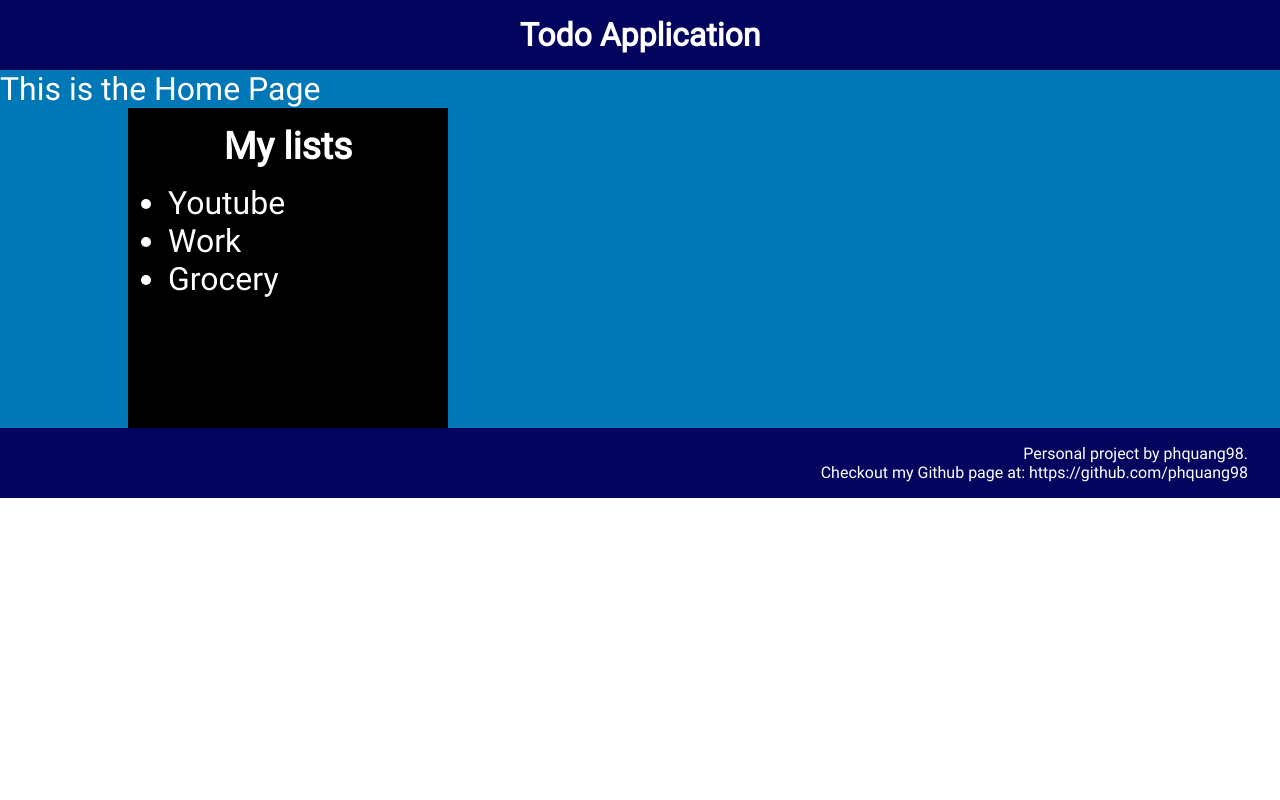
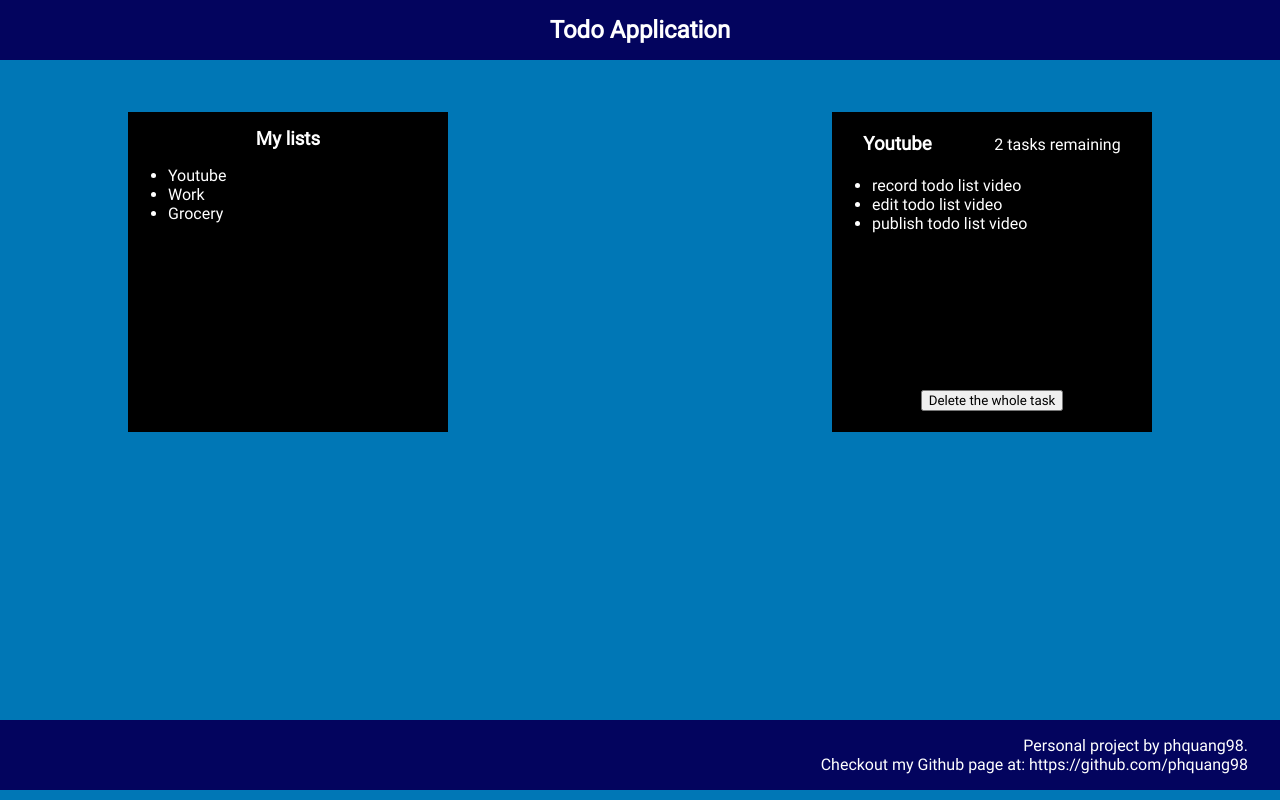
Before and after one commit to phquang98/webdev-project004, a React (Create React App) app: page / in a window 1280 px wide. Built offline with nearby package versions, Linux system fonts and the light colour scheme.

Commit message:
feat: introduce TaskSection

```diff
--- /dev/null
+++ b/src/components/TaskSection/index.tsx
@@ -0,0 +1,36 @@
+import { StyledPaper } from "components/Paper/styles";
+
+type TaskSectionProps = {
+  className?: string;
+};
+
+const TaskSection = (props: TaskSectionProps): JSX.Element => {
+  const { className } = props;
+
+  return (
+    <>
+      <div className={className}>
+        <StyledPaper width={20} height={20}>
+          <section className="task-sec__header">
+            <h3>Youtube</h3>
+            <p>2 tasks remaining</p>
+          </section>
+
+          <section className="task-sec__body">
+            <ul className="task-sec__clt">
+              <li>record todo list video</li>
+              <li>edit todo list video</li>
+              <li>publish todo list video</li>
+            </ul>
+          </section>
+
+          <section className="task-sec__footer">
+            <button>Delete the whole task</button>
+          </section>
+        </StyledPaper>
+      </div>
+    </>
+  );
+};
+
+export { TaskSection };
--- /dev/null
+++ b/src/components/TaskSection/styles.ts
@@ -0,0 +1,30 @@
+import styled from "styled-components";
+
+import { TaskSection } from "components/TaskSection";
+
+export const StyledTaskSection = styled(TaskSection)`
+  & {
+    .task-sec__header {
+      height: 20%;
+      padding: 1rem 0;
+      display: flex;
+      justify-content: space-around;
+      align-items: center;
+
+      p {
+        font-size: 1rem;
+      }
+    }
+
+    .task-sec__body {
+      height: 60%;
+    }
+
+    .task-sec__footer {
+      height: 20%;
+      display: flex;
+      justify-content: center;
+      align-items: center;
+    }
+  }
+`;
--- a/src/layout/index.tsx
+++ b/src/layout/index.tsx
@@ -13,9 +13,17 @@ const Layout = (props: LayoutProps): JSX.Element => {
   return (
     <>
       <div className={className}>
-        <StyledHeader />
-        <Outlet />
-        <StyledFooter />
+        <section className="header">
+          <StyledHeader />
+        </section>
+
+        <section className="outlet">
+          <Outlet />
+        </section>
+
+        <section className="footer">
+          <StyledFooter />
+        </section>
       </div>
     </>
   );
--- a/src/layout/styles.ts
+++ b/src/layout/styles.ts
@@ -4,6 +4,19 @@ import { Layout } from "layout";
 
 export const StyledLayout = styled(Layout)`
   & {
+    font-size: 16px;
     background-color: ${(props) => props.theme.dark.primary};
+
+    .header {
+      min-height: 10vh;
+    }
+
+    .outlet {
+      min-height: 80vh;
+    }
+
+    .footer {
+      min-height: 10vh;
+    }
   }
 `;
--- a/src/pages/Home/index.tsx
+++ b/src/pages/Home/index.tsx
@@ -1,4 +1,5 @@
 import { StyledListSection } from "components/ListSection/styles";
+import { StyledTaskSection } from "components/TaskSection/styles";
 
 type HomePageProps = {
   className?: string;
@@ -10,9 +11,9 @@ const HomePage = (props: HomePageProps): JSX.Element => {
   return (
     <>
       <div className={className}>
-        <div>This is the Home Page</div>
         <div className="container">
           <StyledListSection />
+          <StyledTaskSection />
         </div>
       </div>
     </>
--- a/src/pages/Home/styles.ts
+++ b/src/pages/Home/styles.ts
@@ -4,12 +4,13 @@ import { HomePage } from "pages/Home";
 
 export const StyledHomePage = styled(HomePage)`
   & {
+    padding: 2rem 0;
     color: ${(props) => props.theme.dark.text};
-    font-size: 32px;
-  }
 
-  & .container {
-    padding: 0 10vw;
-    display: flex;
+    .container {
+      padding: 0 10vw;
+      display: flex;
+      justify-content: space-between;
+    }
   }
 `;
```
